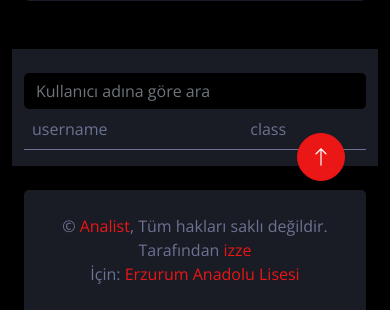
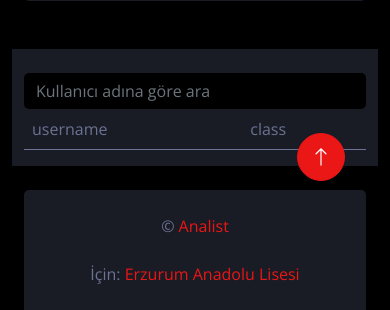
Before and after one commit to oguzharunb/Analist, a Flask app: page /ogretmen in a window 390 px wide. Shown: the part 618-928 px from the top of the page. Run offline with Flask 3, Linux system fonts and the light colour scheme; a user stored in the database is signed in; data comes from the database, SQL or seed files in the repository; data that the repository does not hold is empty; some libraries are stand-ins or nearby versions.

Commit message:
some changes in base.html

```diff
--- a/templates/base.html
+++ b/templates/base.html
@@ -9,7 +9,7 @@
     <meta content="" name="description">
 
     <!-- Favicon -->
-    <link href="img/user-edit-solid.svg" rel="icon">
+    <link href="/static/img/user-edit-solid.svg" rel="icon">
 
     <!-- Google Web Fonts -->
     <link rel="preconnect" href="https://fonts.googleapis.com">
@@ -43,10 +43,7 @@
                     <h3 class="text-primary"><i class="fa fa-user-edit me-2"></i>Analist</h3>
                 </a>
                 <div class="d-flex align-items-center ms-4 mb-4">
-                    <div class="position-relative">
-                        <img class="rounded-circle" src="/static/img/user.jpg" alt="" style="width: 40px; height: 40px;">
-                        <div class="bg-success rounded-circle border border-2 border-white position-absolute end-0 bottom-0 p-1"></div>
-                    </div>
+
                     <div class="ms-3">
                         <h6 class="mb-0">{{username}}</h6>
                     </div>
@@ -109,12 +106,10 @@
             <div class="container-fluid pt-4 px-4">
                 <div class="bg-secondary rounded-top p-4">
                     <div class="row">
-                        <div class="col-12 col-sm-6 text-center text-sm-start">
-                            &copy; <a href="#">Analist</a>, Tüm hakları saklı değildir.
+                        <div class="col-12 col-sm-12 text-center text-sm-start">
+                            &copy; <a href="#">Analist</a>
                         </div>
-                        <div class="col-12 col-sm-6 text-center text-sm-end">
-                            <!--/*** This template is free as long as you keep the footer author’s credit link/attribution link/backlink. If you'd like to use the template without the footer author’s credit link/attribution link/backlink, you can purchase the Credit Removal License from "https://htmlcodex.com/credit-removal". Thank you for your support. ***/-->
-                            Tarafından <a href="https://github.com/oguzharunb">izze</a>
+                        <div class="col-12 col-sm-12 text-center text-sm-end">
                             <br>İçin: <a href="https://erzurumanadolulisesi.meb.k12.tr/" target="_blank">Erzurum Anadolu Lisesi</a>
                         </div>
                     </div>
```
